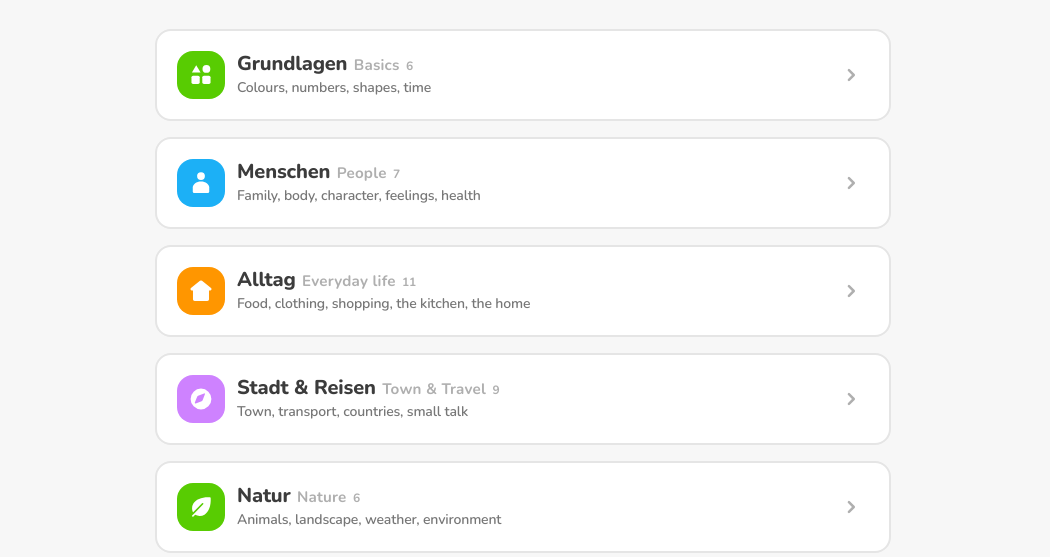
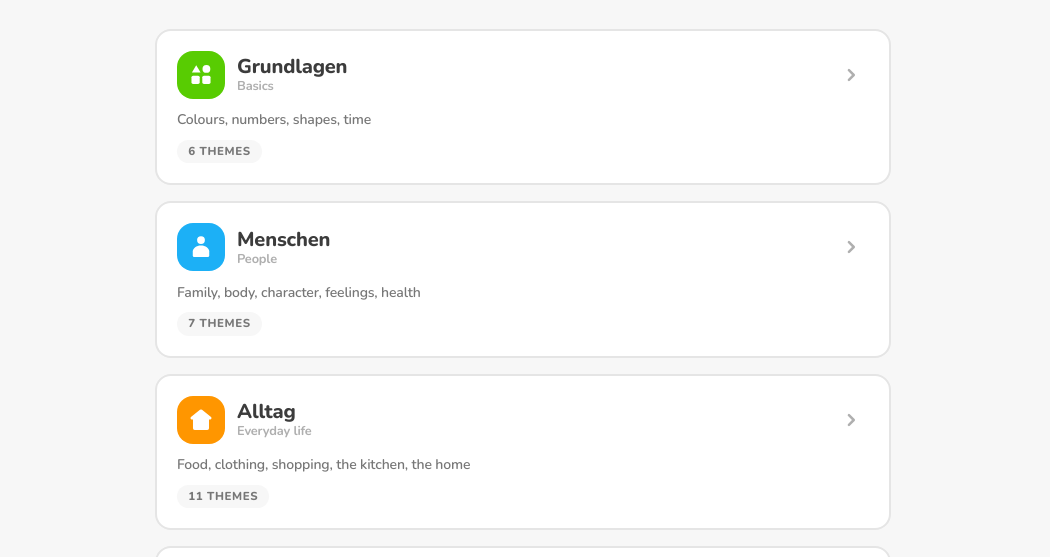
Before and after one commit to guizot/deutschbuch, an Astro site: page /themes in a window 1280 px wide. Shown: the part 209-766 px from the top of the page, without its empty margins (117-1167 px from the left). Built offline with nearby package versions, Linux system fonts and the light colour scheme; Astro itself is replaced by a stand-in of ours.

Commit message:
Lay the category headers out like the topic cards
The category header put its English gloss and count inline beside the German
name, while a topic card stacks the gloss under the name and gives the
description and chip their own full-width lines. Category and card now share
that layout: icon, the two-line name block, and the chevron at the far end on
the top row, then the subtitle, then a count chip — both starting at the icon's
left edge. The count also reads '6 themes' rather than a bare number, matching
the chip on the cards.

```diff
--- a/src/pages/themes/index.astro
+++ b/src/pages/themes/index.astro
@@ -103,26 +103,23 @@ const totalWords = themes.reduce(
               aria-expanded="false"
               aria-controls={`panel-${slug(g.cat)}`}
             >
+              <span class="tcat-top">
                 <span
                   class={`w-12 h-12 rounded-2xl flex items-center justify-center shrink-0 ${g.color}`}
                   style="color:#fff"
                 >
                   <Icon name={g.icon} size={26} />
                 </span>
-              <span class="tcat-body">
-                <span class="tcat-head">
                 <span class="tcat-names">
                   <span class="text-xl" style="color: var(--text-strong)">{g.cat}</span>
-                    <span class="tcat-gloss">
                   {g.en && (
                     <span class="tcat-en" style="color: var(--text-faint)">
                       {g.en}
                     </span>
                   )}
-                      <span class="tcat-count text-xs font-bold" style="color: var(--text-faint)">
-                        {g.items.length}
                 </span>
-                    </span>
+                <span class="tcat-chev" style="color: var(--text-faint)">
+                  <Icon name="chevron" size={24} />
                 </span>
               </span>
               {g.sub && (
@@ -130,9 +127,11 @@ const totalWords = themes.reduce(
                   {g.sub}
                 </span>
               )}
-              </span>
-              <span class="tcat-chev" style="color: var(--text-faint)">
-                <Icon name="chevron" size={24} />
+              <span
+                class="pill tcat-count"
+                style="background:var(--surface-2);color:var(--text-muted)"
+              >
+                {g.items.length} themes
               </span>
             </button>
           </h2>
@@ -178,14 +177,14 @@ const totalWords = themes.reduce(
   </main>
 
   <style>
-    /* The category header is a button: an outlined row, so it still reads as
-       clickable when its cards are folded away and nothing is under it. The
-       description sits inside the button, under the title, and the chevron is
-       centred vertically against the whole two-line block. */
+    /* The category header is a button laid out like a topic card: the icon with
+       the German name and its English gloss stacked to its right, the chevron
+       at the far end, then the subtitle and the count as full-width lines
+       below. Category and card then read as the same thing at two zoom levels. */
     .tcat-toggle {
       display: flex;
-      align-items: center;
-      gap: 0.75rem;
+      flex-direction: column;
+      align-items: stretch;
       width: 100%;
       /* Same inner padding as a topic card (see .card in global.css), so the
          category header and the cards under it line up on the same inset. */
@@ -202,53 +201,40 @@ const totalWords = themes.reduce(
       border-color: var(--border-strong);
       background: var(--surface-2);
     }
-    .tcat-body {
+    /* Icon, the two-line name block and the chevron share the top row; the
+       name block takes the slack, which pushes the chevron to the far end. */
+    .tcat-top {
       display: flex;
-      flex-direction: column;
-      gap: 0.15rem;
-      flex: 1;
-      min-width: 0;
-    }
-    /* German name, its English gloss and the count wrap together as one tight
-       run, so a long pair reflows onto a second line without opening a 28px
-       gap (the default line box of the xl title) under it. */
-    .tcat-head {
-      display: flex;
-      align-items: baseline;
-      gap: 0.5rem;
-      min-width: 0;
+      align-items: center;
+      gap: 0.75rem;
     }
     .tcat-names {
       display: flex;
-      align-items: baseline;
-      flex-wrap: wrap;
-      column-gap: 0.4rem;
-      row-gap: 0.1rem;
+      flex-direction: column;
+      flex: 1;
       min-width: 0;
-      line-height: 1.15;
     }
     .tcat-names > .text-xl {
       line-height: 1.15;
     }
+    /* English gloss on its own line right under the German name, tight against
+       it — the same pattern as the topic cards. */
     .tcat-en {
-      font-size: 0.95rem;
+      font-size: 0.8rem;
       font-weight: 700;
-      letter-spacing: 0.2px;
+      line-height: 1.2;
+      margin-top: 0.05rem;
     }
-    /* English gloss and the count travel as one unit: if the German name fills
-       the line, they move down together rather than splitting the pair. */
-    .tcat-gloss {
-      display: inline-flex;
-      align-items: baseline;
-      gap: 0.4rem;
-      flex-shrink: 0;
+    /* Subtitle and count span the full width from the icon's left edge, the
+       same insets a topic card uses for its description and chip. */
+    .tcat-sub {
+      display: block;
+      margin-top: 0.7rem;
+      font-weight: 600;
     }
     .tcat-count {
-      flex-shrink: 0;
-    }
-    .tcat-sub {
-      display: block;
-      font-weight: 600;
+      align-self: flex-start;
+      margin-top: 0.6rem;
     }
     .tcat-chev {
       display: inline-flex;
```
Lines whose indentation alone changed are shown as unchanged.
